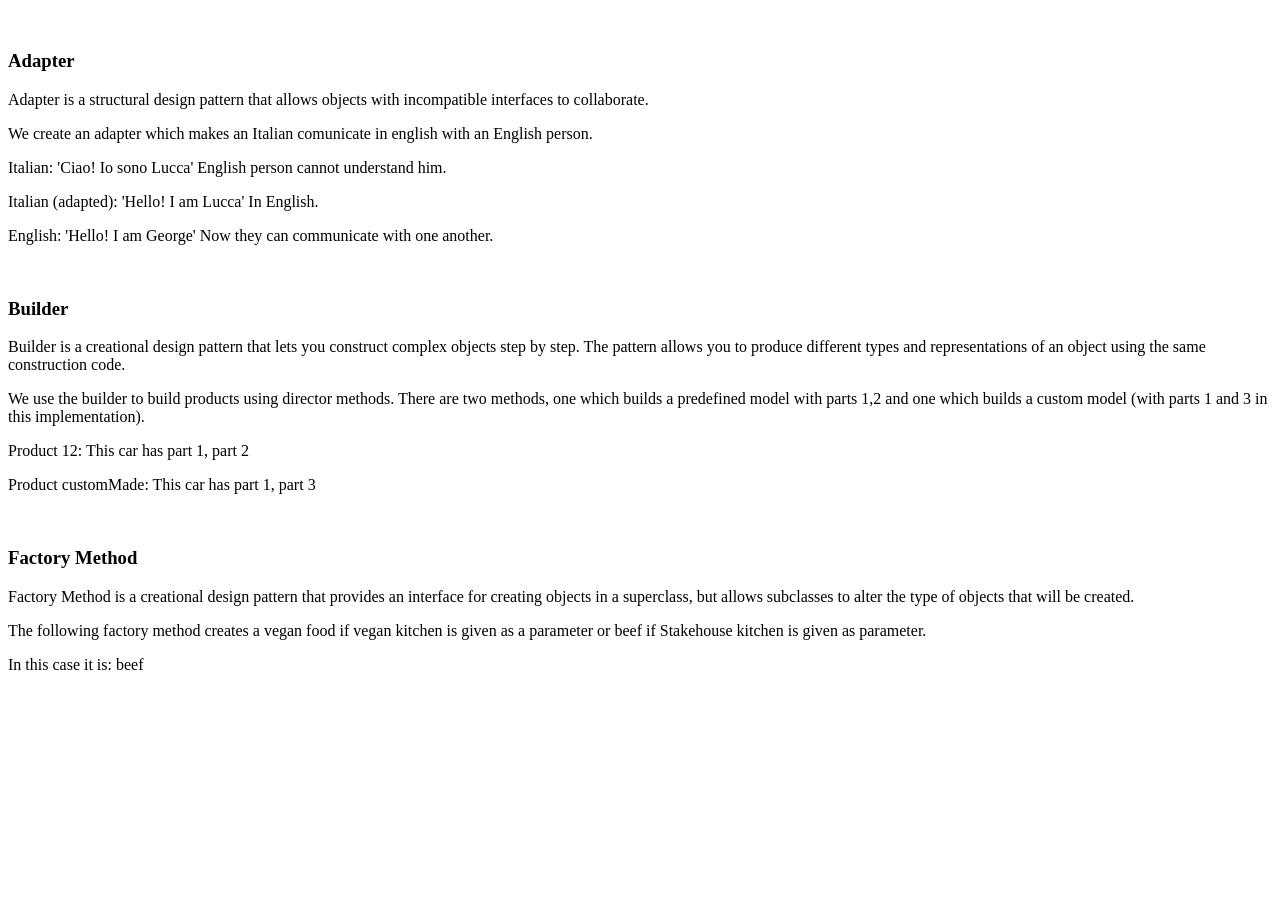
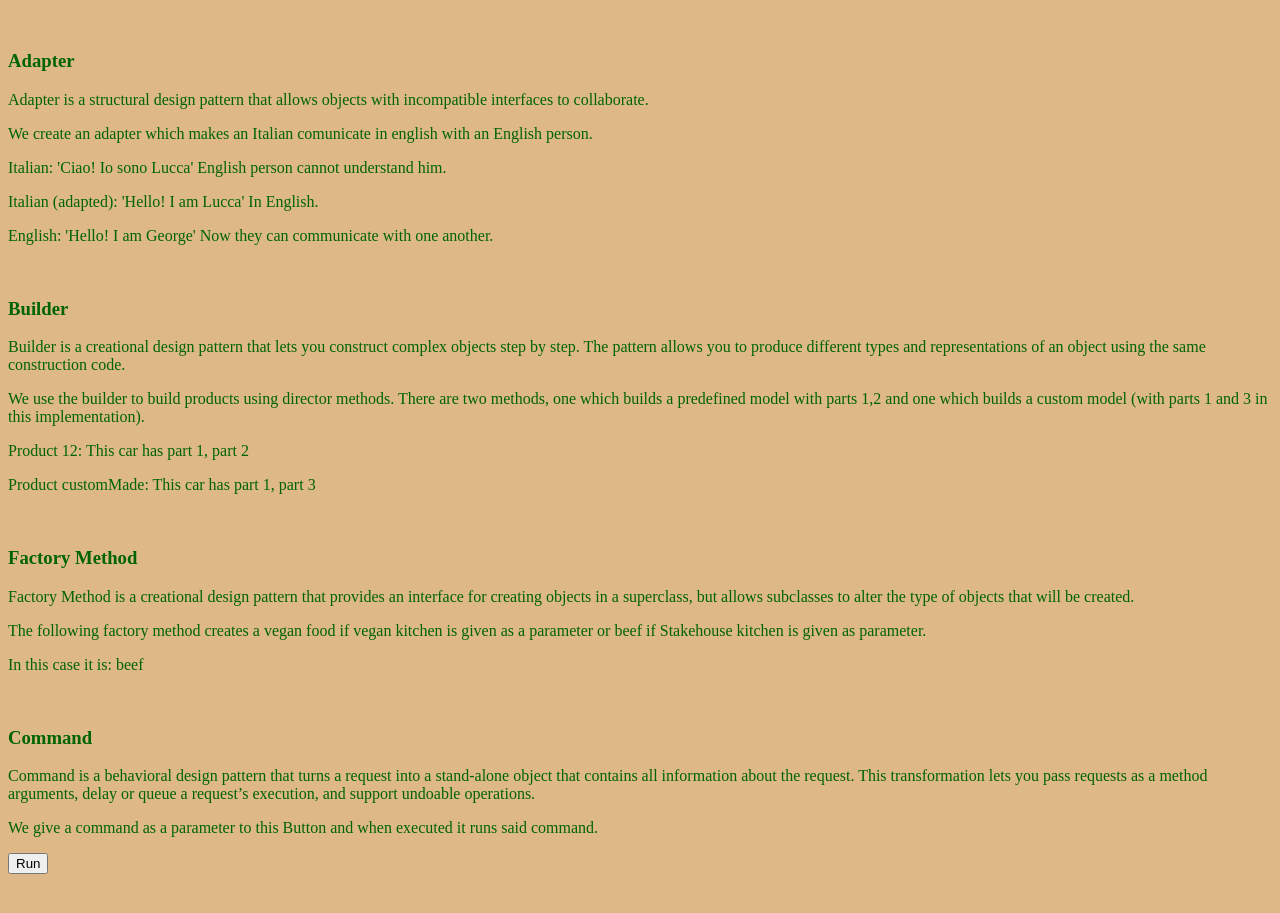
Before and after one commit to xhkaman1/design-patterns, a React (Vite) app: page / in a window 1280 px wide. Shown: the part 243-1156 px from the top of the page. Before the commit the page ends 959 px from the top, so only its background shows below. Built offline with nearby package versions, Linux system fonts and the light colour scheme.

Commit message:
Patterns up to command

```diff
--- a/index.html
+++ b/index.html
@@ -4,7 +4,7 @@
     <meta charset="UTF-8" />
     <meta name="viewport" content="width=device-width, initial-scale=1.0" />
   </head>
-  <body>
+  <body style="background-color: burlywood; color: darkgreen">
     <div id="root"></div>
     <script type="module" src="/src/main.tsx"></script>
   </body>
--- /dev/null
+++ b/src/components/design-patterns/command.tsx
@@ -0,0 +1,72 @@
+import React, { useState } from "react";
+import Card from "../card/card";
+
+class Invoker {
+  command: Command;
+
+  setCommand(command: Command) {
+    this.command = command;
+  }
+
+  executeCommand() {
+    return this.command.execute();
+  }
+}
+
+interface Command {
+  command();
+  execute();
+}
+
+class PrintLetter implements Command {
+  command() {
+    return "A";
+  }
+  execute() {
+    return this.command();
+  }
+}
+
+class PrintNumber implements Command {
+  command() {
+    return 5;
+  }
+  execute() {
+    return this.command();
+  }
+}
+
+function client(command: Command) {
+  const invoker = new Invoker();
+  invoker.setCommand(command);
+  const [isPressed, setIsPressed] = useState(false);
+
+  return (
+    <>
+      <p>
+        We give a command as a parameter to this Button and when executed it
+        runs said command.
+      </p>
+      <input
+        type="button"
+        value={isPressed ? "Hide" : "Run"}
+        onClick={() => {
+          setIsPressed(!isPressed);
+        }}
+      />
+      <p>{isPressed && invoker.executeCommand()}</p>
+    </>
+  );
+}
+
+export default function Command() {
+  const command = new PrintLetter();
+
+  return (
+    <Card
+      title="Command"
+      description="Command is a behavioral design pattern that turns a request into a stand-alone object that contains all information about the request. This transformation lets you pass requests as a method arguments, delay or queue a request’s execution, and support undoable operations."
+      implementation={client(command)}
+    />
+  );
+}
--- a/src/components/page/main.tsx
+++ b/src/components/page/main.tsx
@@ -3,12 +3,14 @@ import AbstractFactory from "../design-patterns/abstract-factory";
 import Adapter from "../design-patterns/adapter";
 import Builder from "../design-patterns/builder";
 import FactoryMethod from "../design-patterns/factory-method";
+import Command from "../design-patterns/command";
 
 const cards = [
   <AbstractFactory />,
   <Adapter />,
   <Builder />,
   <FactoryMethod />,
+  <Command />,
 ];
 
 export default function MainPage() {
@@ -17,10 +19,10 @@ export default function MainPage() {
       <h1>Design Patterns</h1>
       {cards.map((card) => {
         return (
-          <>
-            {card}
+          <div>
+            <span>{card}</span>
             <br />
-          </>
+          </div>
         );
       })}
     </>
```
Also changed, not shown: 1 other file (tests, documents, lock files or other folders).
